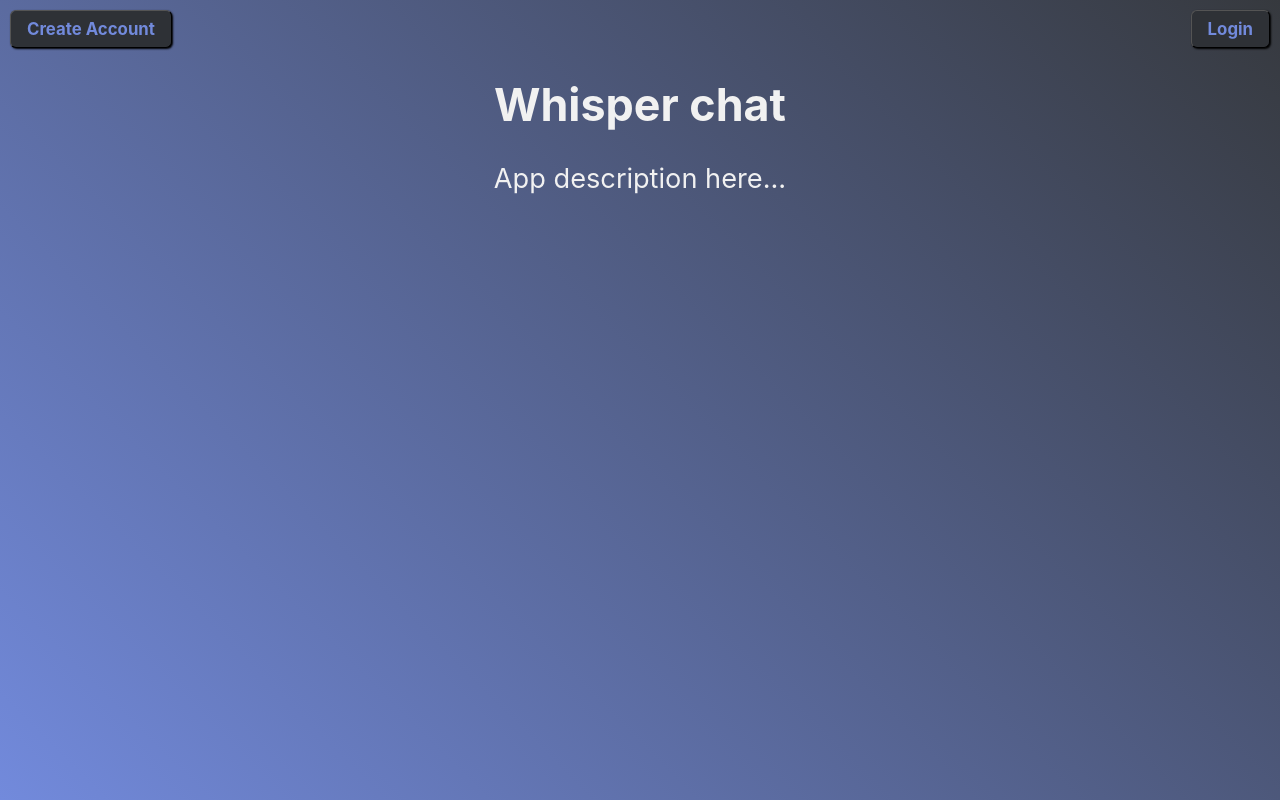
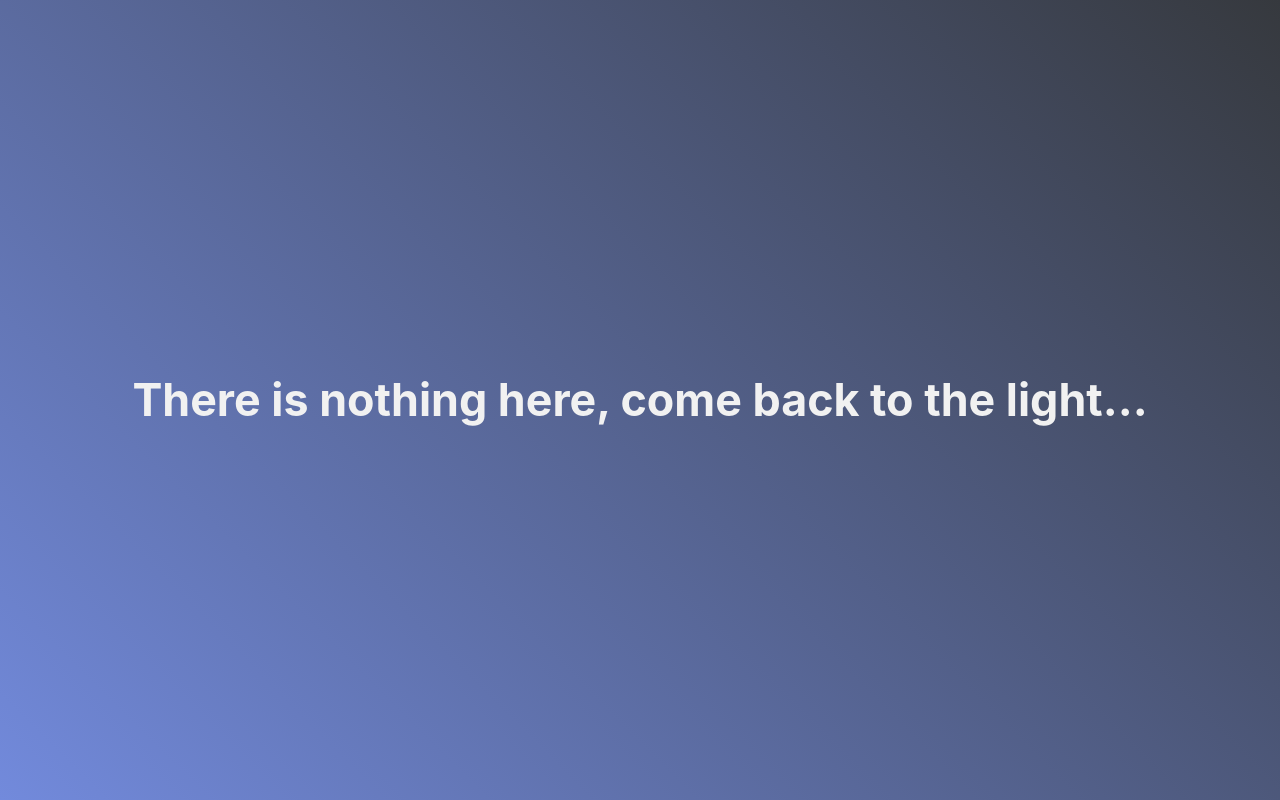
Before and after one commit to niems/Whisper-chat, a React (Create React App) app: page / in a window 1280 px wide. Built offline with nearby package versions, Linux system fonts and the light colour scheme.

Commit message:
updated env file for live build

```diff
--- a/src/env.js
+++ b/src/env.js
@@ -1,4 +1,4 @@
-const production = false;
+const production = true;
 const routePath = production ? '/whisper-chat/' : '/';
 
 const env = {
```
